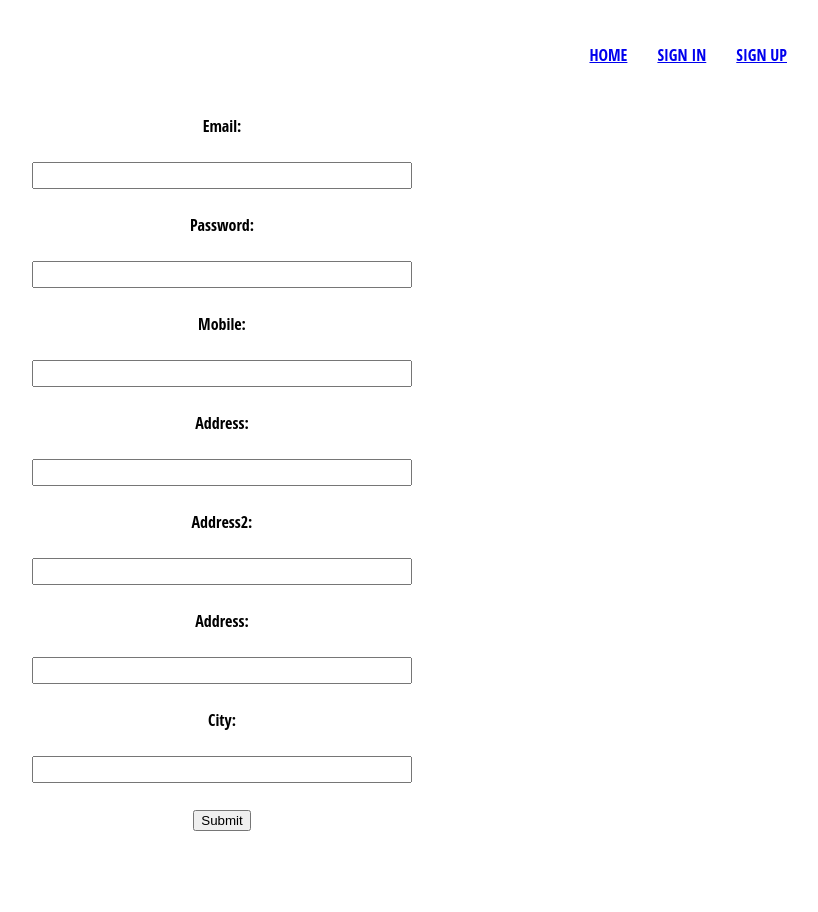
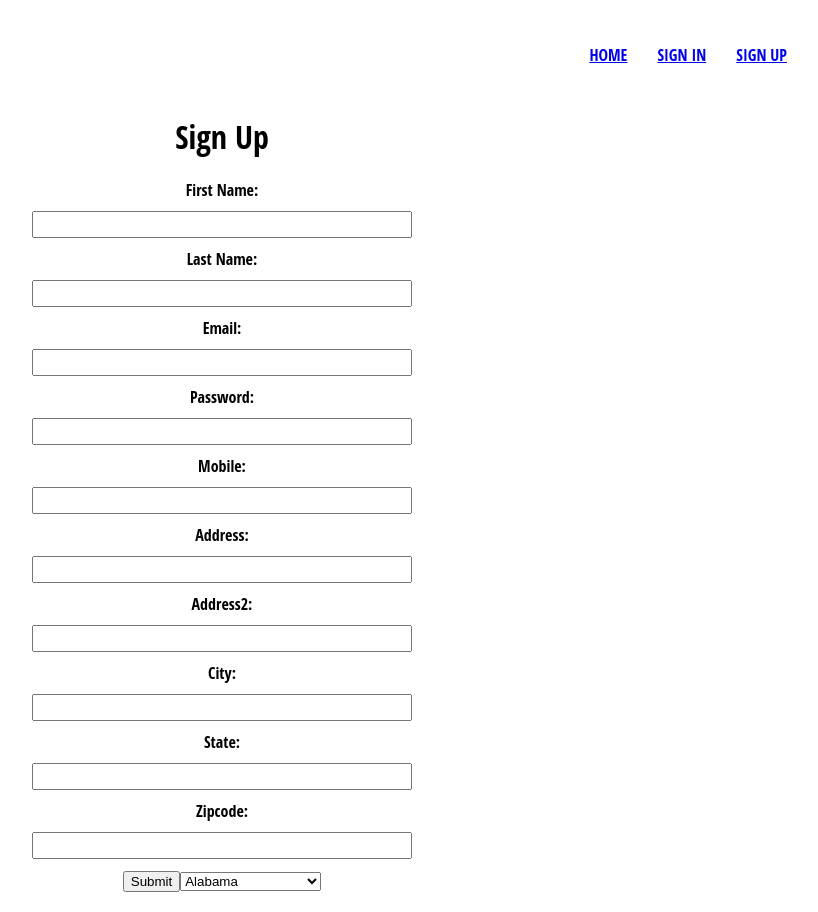
Before and after one commit to rangen/Bottle-Rocket, a React (Create React App) app: page /signup in a window 1280 px wide. Shown: the whole page, without its empty margins (418-1236 px from the left). Before the commit the page ends 851 px from the top, so only its background shows below. Built offline with nearby package versions, Linux system fonts and the light colour scheme.

Commit message:
cleaning up SignUp component by adding FormInput Component

```diff
--- /dev/null
+++ b/src/components/form-input/FormInput.js
@@ -0,0 +1,87 @@
+import React from 'react'
+import './form-input.styles.scss'
+
+const FormInput = () => {
+  return (
+    <div className='group'>
+      <form>
+        <label>First Name: </label>
+        <input className='form-input' type='text' />
+        <label>Last Name: </label>
+        <input className='form-input' type='text' />
+        <label>Email: </label>
+        <input className='form-input' type='email' />
+        <label>Password: </label>
+        <input className='form-input' type='password' />
+        <label>Mobile: </label>
+        <input className='form-input' type='tel' />
+        <label>Address: </label>
+        <input className='form-input' type='text' />
+        <label>Address2: </label>
+        <input className='form-input' type='text' />
+        <label>City: </label>
+        <input className='form-input' type='text' />
+        <label>State: </label>
+        <input className='form-input' type='text' />
+        <label>Zipcode: </label>
+        <input className='form-input' type='number' />
+        <input type='submit' />
+        <select>
+          <option value="AL">Alabama</option>
+          <option value="AK">Alaska</option>
+          <option value="AZ">Arizona</option>
+          <option value="AR">Arkansas</option>
+          <option value="CA">California</option>
+          <option value="CO">Colorado</option>
+          <option value="CT">Connecticut</option>
+          <option value="DE">Delaware</option>
+          <option value="DC">District Of Columbia</option>
+          <option value="FL">Florida</option>
+          <option value="GA">Georgia</option>
+          <option value="HI">Hawaii</option>
+          <option value="ID">Idaho</option>
+          <option value="IL">Illinois</option>
+          <option value="IN">Indiana</option>
+          <option value="IA">Iowa</option>
+          <option value="KS">Kansas</option>
+          <option value="KY">Kentucky</option>
+          <option value="LA">Louisiana</option>
+          <option value="ME">Maine</option>
+          <option value="MD">Maryland</option>
+          <option value="MA">Massachusetts</option>
+          <option value="MI">Michigan</option>
+          <option value="MN">Minnesota</option>
+          <option value="MS">Mississippi</option>
+          <option value="MO">Missouri</option>
+          <option value="MT">Montana</option>
+          <option value="NE">Nebraska</option>
+          <option value="NV">Nevada</option>
+          <option value="NH">New Hampshire</option>
+          <option value="NJ">New Jersey</option>
+          <option value="NM">New Mexico</option>
+          <option value="NY">New York</option>
+          <option value="NC">North Carolina</option>
+          <option value="ND">North Dakota</option>
+          <option value="OH">Ohio</option>
+          <option value="OK">Oklahoma</option>
+          <option value="OR">Oregon</option>
+          <option value="PA">Pennsylvania</option>
+          <option value="RI">Rhode Island</option>
+          <option value="SC">South Carolina</option>
+          <option value="SD">South Dakota</option>
+          <option value="TN">Tennessee</option>
+          <option value="TX">Texas</option>
+          <option value="UT">Utah</option>
+          <option value="VT">Vermont</option>
+          <option value="VA">Virginia</option>
+          <option value="WA">Washington</option>
+          <option value="WV">West Virginia</option>
+          <option value="WI">Wisconsin</option>
+          <option value="WY">Wyoming</option>
+        </select>
+      </form>
+    </div>
+  )
+}
+
+export default FormInput
--- /dev/null
+++ b/src/components/form-input/form-input.styles.scss
@@ -0,0 +1,12 @@
+.group {
+  position: relative;
+  width: 380px;
+  margin: 0 auto;
+
+  .form-input {
+    font-size: 18px;
+    width: 100%;
+    margin: 10px 0;
+
+  }
+}
--- a/src/pages/sign-up/SignUp.js
+++ b/src/pages/sign-up/SignUp.js
@@ -1,4 +1,5 @@
 import React, { Component } from 'react'
+import FormInput from '../../components/form-input/FormInput'
 import './sign-up.styles.scss'
 
 class SignUp extends Component {
@@ -6,23 +7,8 @@
   render() {
     return (
       <div className='group'>
-        <form>
-          <label>Email: </label>
-          <input className='form-input' type='email' />
-          <label>Password: </label>
-          <input className='form-input' type='password' />
-          <label>Mobile: </label>
-          <input className='form-input' type='tel' />
-          <label>Address: </label>
-          <input className='form-input' type='text' />
-          <label>Address2: </label>
-          <input className='form-input' type='text' />
-          <label>Address: </label>
-          <input className='form-input' type='text' />
-          <label>City: </label>
-          <input className='form-input' type='text' />
-          <input type='submit' />
-        </form>
+        <h1 className='title'>Sign Up</h1>
+        <FormInput />
       </div>
     )
   }
--- a/src/pages/sign-up/sign-up.styles.scss
+++ b/src/pages/sign-up/sign-up.styles.scss
@@ -1,12 +1,9 @@
-.group {
-  position: relative;
+.sign-up {
+  display: flex;
+  flex-direction: column;
   width: 380px;
-  margin: 0 auto;
 
-  .form-input {
-    font-size: 18px;
-    width: 100%;
-    margin: 25px 0;
-
+  .title {
+      margin: 10px 0;
   }
 }
```
